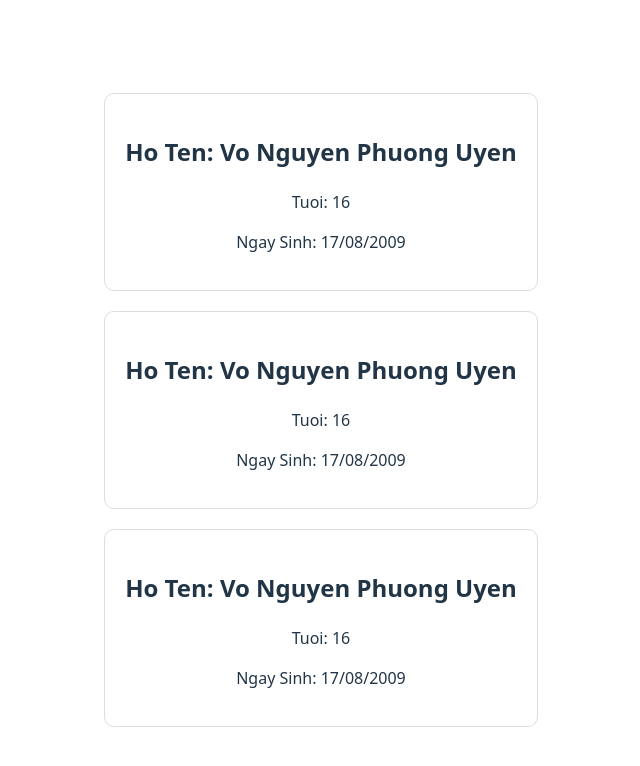
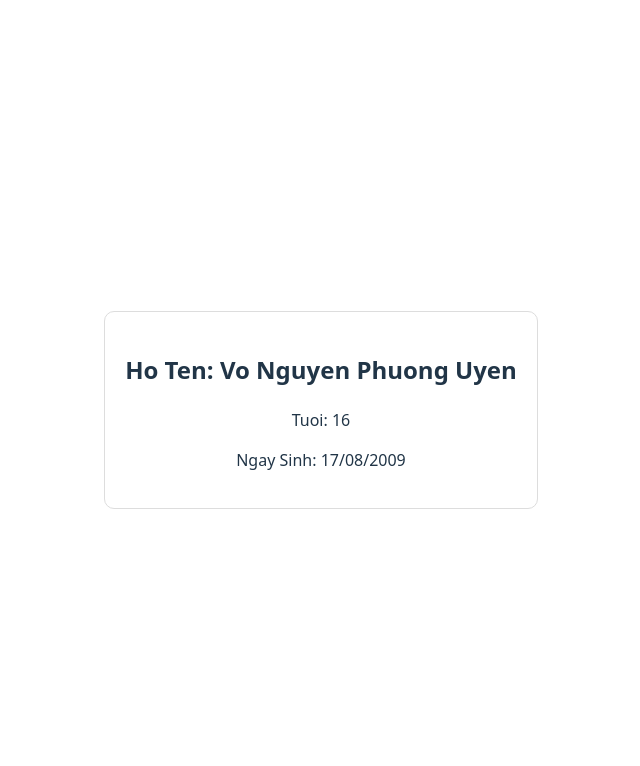
Before and after one commit to uyen17082009-blip/vnpubai2, a React (Vite) app: page / in a window 1280 px wide. Shown: the top 766 px of the page, without its empty margins (319-959 px from the left). Built offline with nearby package versions, Linux system fonts and the light colour scheme.

Commit message:
Add multiple files

```diff
--- a/src/App.jsx
+++ b/src/App.jsx
@@ -7,8 +7,6 @@ function App() {
     <div className="container">
 
       <Student name="Vo Nguyen Phuong Uyen" age = {16} birth = "17/08/2009"/>
-      <Student name="Vo Nguyen Phuong Uyen" age = {16} birth = "17/08/2009"/>
-      <Student name="Vo Nguyen Phuong Uyen" age = {16} birth = "17/08/2009"/>
     </div>
     </>
   );
```
